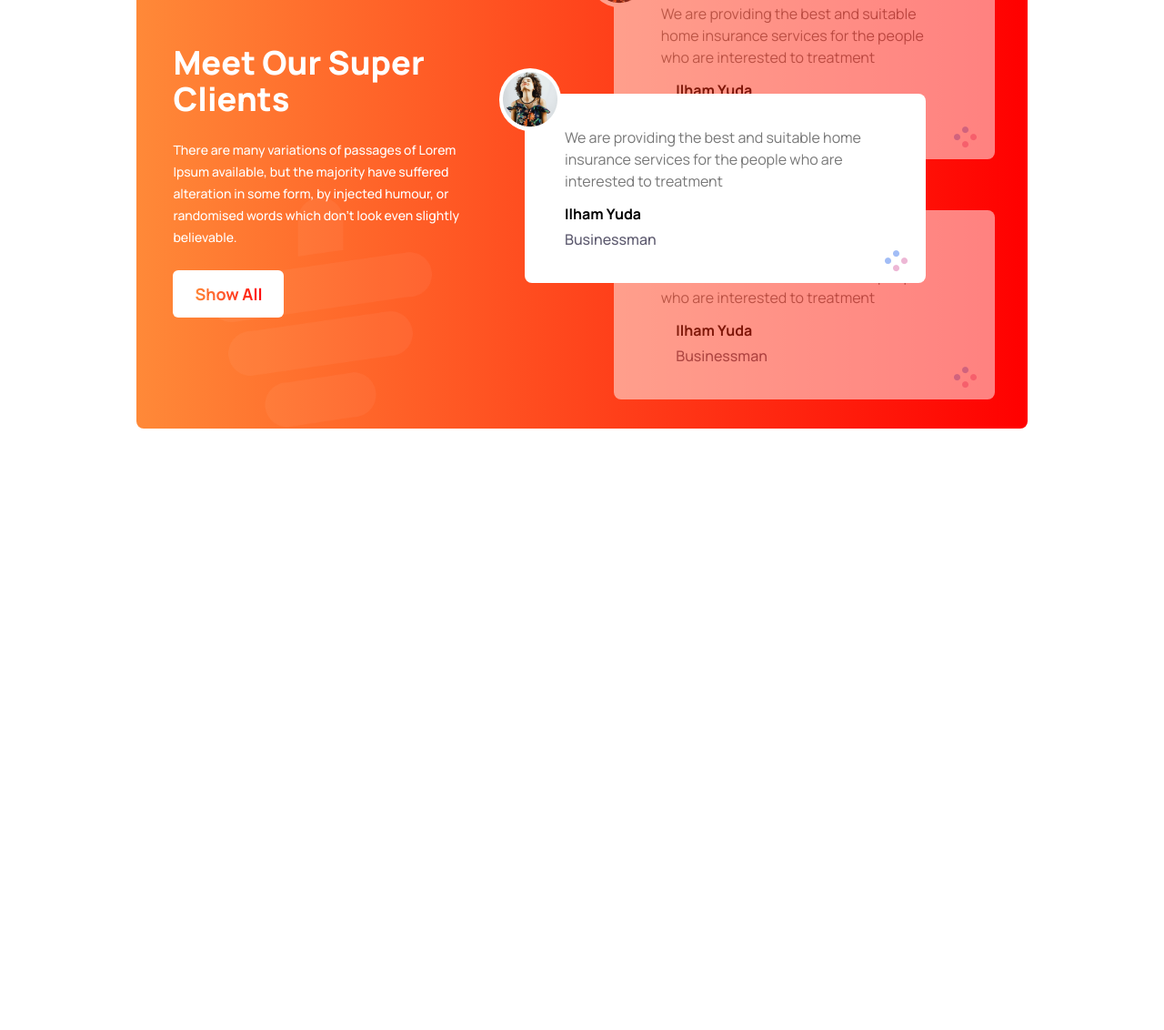
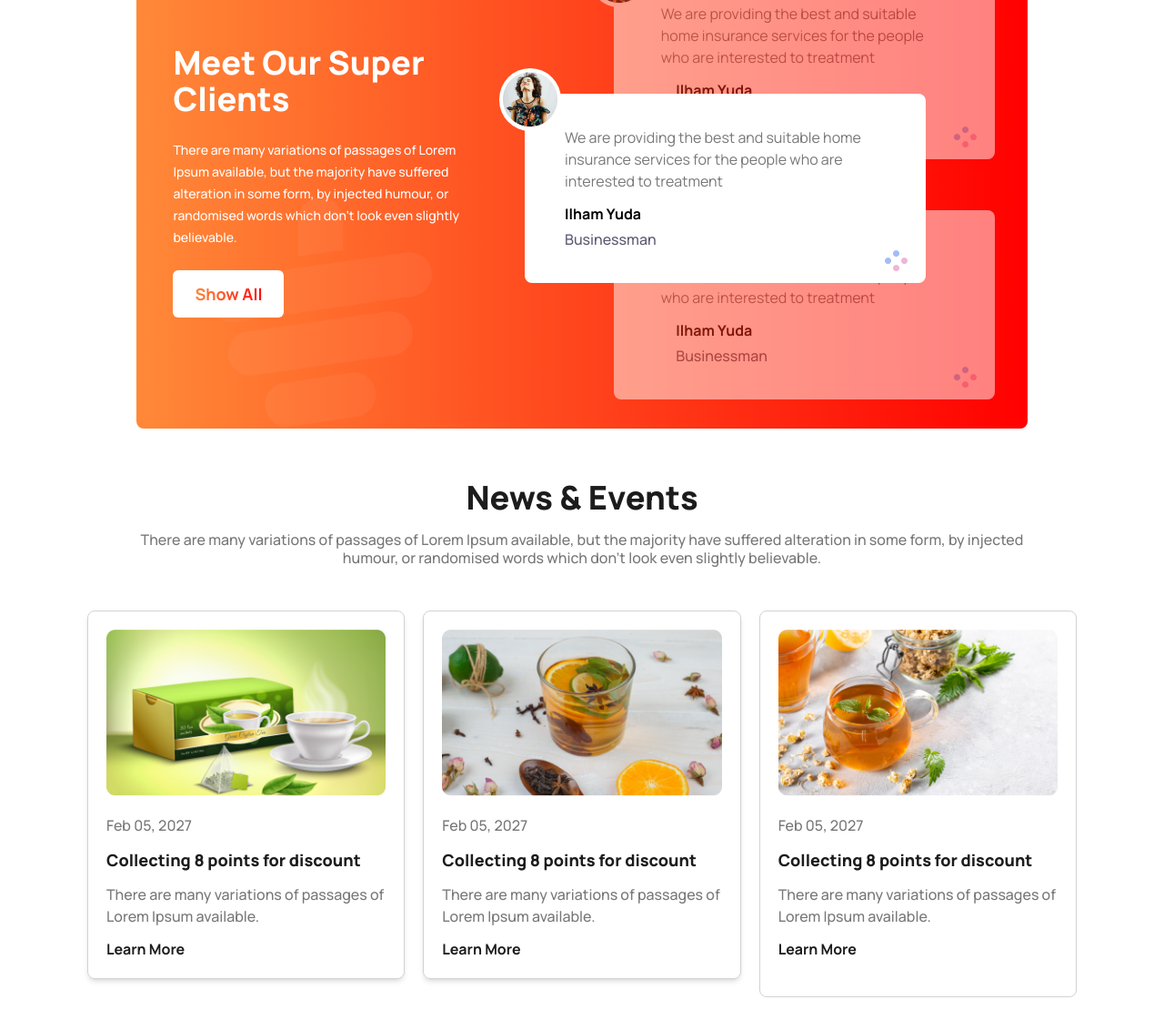
Before and after one commit to istiakAHMEDsaad/Tea-House-Landing-Page, a plain HTML site: page index.html in a window 1280 px wide. Shown: the part 1804-2936 px from the top of the page at 91% size. Before the commit the page ends 2311 px from the top, so only its background shows below. Drawn offline with nearby package versions, Linux system fonts and the light colour scheme.

```diff
--- a/index.html
+++ b/index.html
@@ -243,7 +243,7 @@
         </section>
 
         <!-- Review Section -->
-        <section>
+        <section class="mb-14">
             <div
                 class="mx-auto rounded-lg items-center bg-gradient-to-l from-[#FF0000] to-[#FF8938] flex flex-col-reverse lg:w-[90%] lg:grid lg:grid-cols-2">
 
@@ -313,7 +313,7 @@
                                 Businessman
                             </p>
                             <div class="absolute right-6 bottom-6 lg:right-5 lg:left-auto lg:top-auto lg:bottom-auto">
-                                <img  src="./assets/circles.png" alt="">
+                                <img src="./assets/circles.png" alt="">
                             </div>
                         </div>
                     </div>
@@ -322,7 +322,8 @@
                     <div
                         class="mx-auto rotate-180 -scale-x-100 lg:scale-100 lg:rotate-0 relative flex px-3 py-3 items-center justify-center opacity-50  lg:top-auto rounded-lg bg-white lg:h-52 lg:w-[90%] lg:-bottom-8">
 
-                        <div class="absolute bg-white lg:p-1 rounded-full bottom-2 left-2 lg:-top-7 lg:-left-7 lg:bottom-auto lg:right-auto">
+                        <div
+                            class="absolute bg-white lg:p-1 rounded-full bottom-2 left-2 lg:-top-7 lg:-left-7 lg:bottom-auto lg:right-auto">
                             <img class="w-[80%] lg:w-full" src="./assets/client.png" alt="">
                         </div>
 
@@ -338,7 +339,7 @@
                                 Businessman
                             </p>
                             <div class="absolute right-6 bottom-6 lg:right-5 lg:left-auto lg:top-auto lg:bottom-auto">
-                                <img  src="./assets/circles.png" alt="">
+                                <img src="./assets/circles.png" alt="">
                             </div>
                         </div>
                     </div>
@@ -348,6 +349,188 @@
             </div>
         </section>
 
+        <!-- News & Events -->
+        <section>
+            <!-- news heading section -->
+            <div class="mb-6 lg:mb-12">
+                <h2 class="
+                text-4xl
+                text-[#1C1C1C]
+                font-extrabold
+                lg:text-center
+                mb-4
+                ">
+                    News & Events
+                </h2>
+                <p class="
+                w-11/12
+                text-[#777]
+                font-medium
+                leading-5
+                lg:text-center
+                lg:mx-auto
+                mb-5
+                ">
+                    There are many variations of passages of Lorem Ipsum available, but the majority have suffered
+                    alteration in some form, by injected humour, or randomised words which don't look even slightly
+                    believable.
+                </p>
+            </div>
+
+            <!-- News Card Section -->
+            <div class="
+            gap-x-5
+            md:grid md:grid-cols-2
+            lg:grid lg:grid-cols-3
+            ">
+
+                <!-- 1st card -->
+                <div class="
+                 flex flex-col lg:items-center
+                 border border-[#D2D2D2] rounded-lg
+                 shadow-md
+                 py-5 px-5
+                 mb-5
+                 ">
+                    <!-- img -->
+                    <div class="
+                    mb-5
+                    ">
+                        <img src="./assets/news-1.png" alt="">
+                    </div>
+
+                    <!-- text -->
+                    <div>
+                        <p class="
+                        font-medium
+                        text-left text-[#777]
+                        mb-3
+                        ">
+                            Feb 05, 2027
+                        </p>
+                        <h4 class="
+                        text-lg text-[#1C1C1C]
+                        font-extrabold
+                        mb-3
+                        ">
+                            Collecting 8 points for discount
+                        </h4>
+                        <p class="
+                        text-[#777]
+                        font-medium
+                        leading-6
+                        w-full
+                        mb-3
+                        ">
+                            There are many variations of passages of Lorem Ipsum available.
+                        </p>
+                        <h4 class="
+                        text-[#1C1C1C]
+                        font-bold
+                        ">
+                            Learn More
+                        </h4>
+                    </div>
+                </div>
+
+                <!-- 2nd card -->
+                <div class="
+                flex flex-col lg:items-center
+                border border-[#D2D2D2] rounded-lg
+                shadow-md
+                py-5 px-5
+                mb-5
+                ">
+                    <!-- img -->
+                    <div class="
+                   mb-5
+                   ">
+                        <img src="./assets/news-2.png" alt="">
+                    </div>
+
+                    <!-- text -->
+                    <div>
+                        <p class="
+                       font-medium
+                       text-left text-[#777]
+                       mb-3
+                       ">
+                            Feb 05, 2027
+                        </p>
+                        <h4 class="
+                       text-lg text-[#1C1C1C]
+                       font-extrabold
+                       mb-3
+                       ">
+                            Collecting 8 points for discount
+                        </h4>
+                        <p class="
+                       text-[#777]
+                       font-medium
+                       leading-6
+                       w-full
+                       mb-3
+                       ">
+                            There are many variations of passages of Lorem Ipsum available.
+                        </p>
+                        <h4 class="
+                       text-[#1C1C1C]
+                       font-bold
+                       ">
+                            Learn More
+                        </h4>
+                    </div>
+                </div>
+
+                <!-- 3rd card -->
+                <div class="
+                flex flex-col lg:items-center
+                border border-[#D2D2D2] rounded-lg
+                md:hidden lg:block
+                py-5 px-5
+                ">
+                   <!-- img -->
+                   <div class="
+                   mb-5
+                   ">
+                       <img src="./assets/news-3.png" alt="">
+                   </div>
+
+                   <!-- text -->
+                   <div>
+                       <p class="
+                       font-medium
+                       text-left text-[#777]
+                       mb-3
+                       ">
+                           Feb 05, 2027
+                       </p>
+                       <h4 class="
+                       text-lg text-[#1C1C1C]
+                       font-extrabold
+                       mb-3
+                       ">
+                           Collecting 8 points for discount
+                       </h4>
+                       <p class="
+                       text-[#777]
+                       font-medium
+                       leading-6
+                       w-full
+                       mb-3
+                       ">
+                           There are many variations of passages of Lorem Ipsum available.
+                       </p>
+                       <h4 class="
+                       text-[#1C1C1C]
+                       font-bold
+                       ">
+                           Learn More
+                       </h4>
+                   </div>
+               </div>
+            </div>
+        </section>
     </main>
 </body>
 
```
